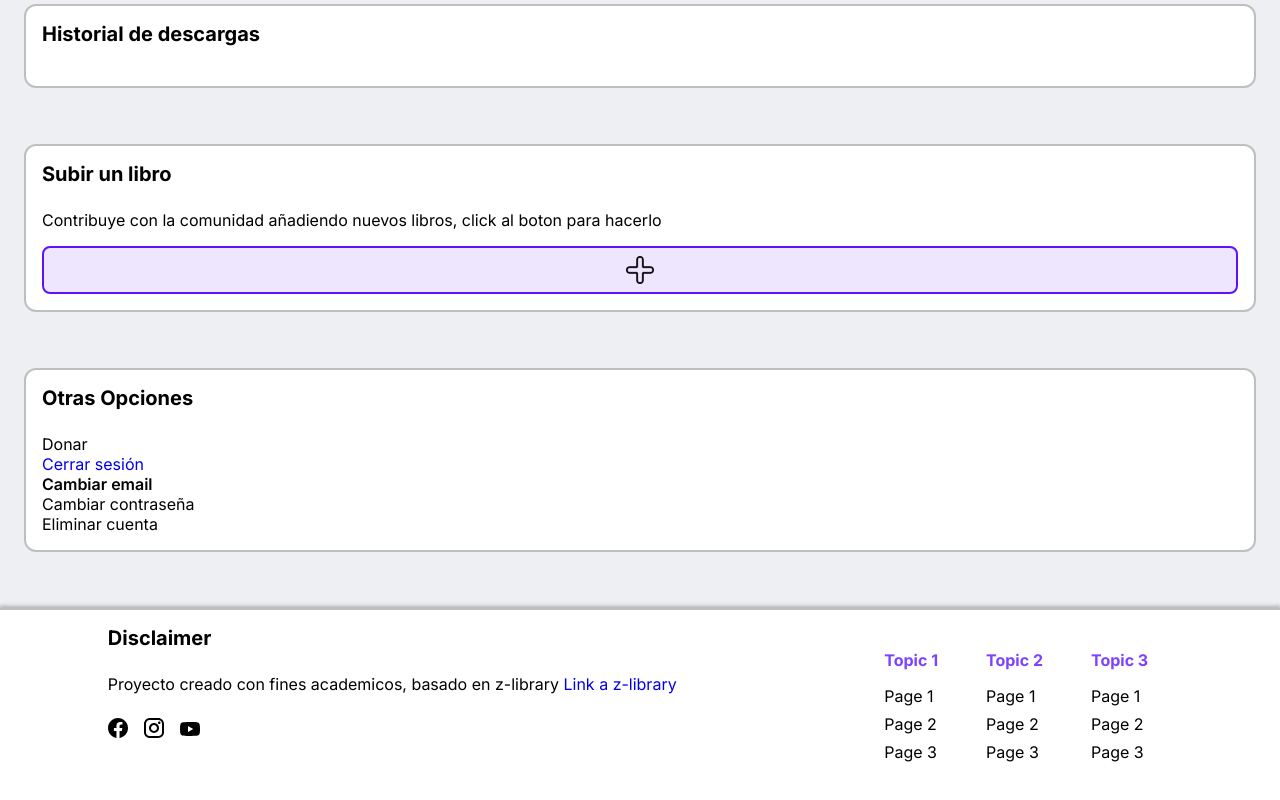
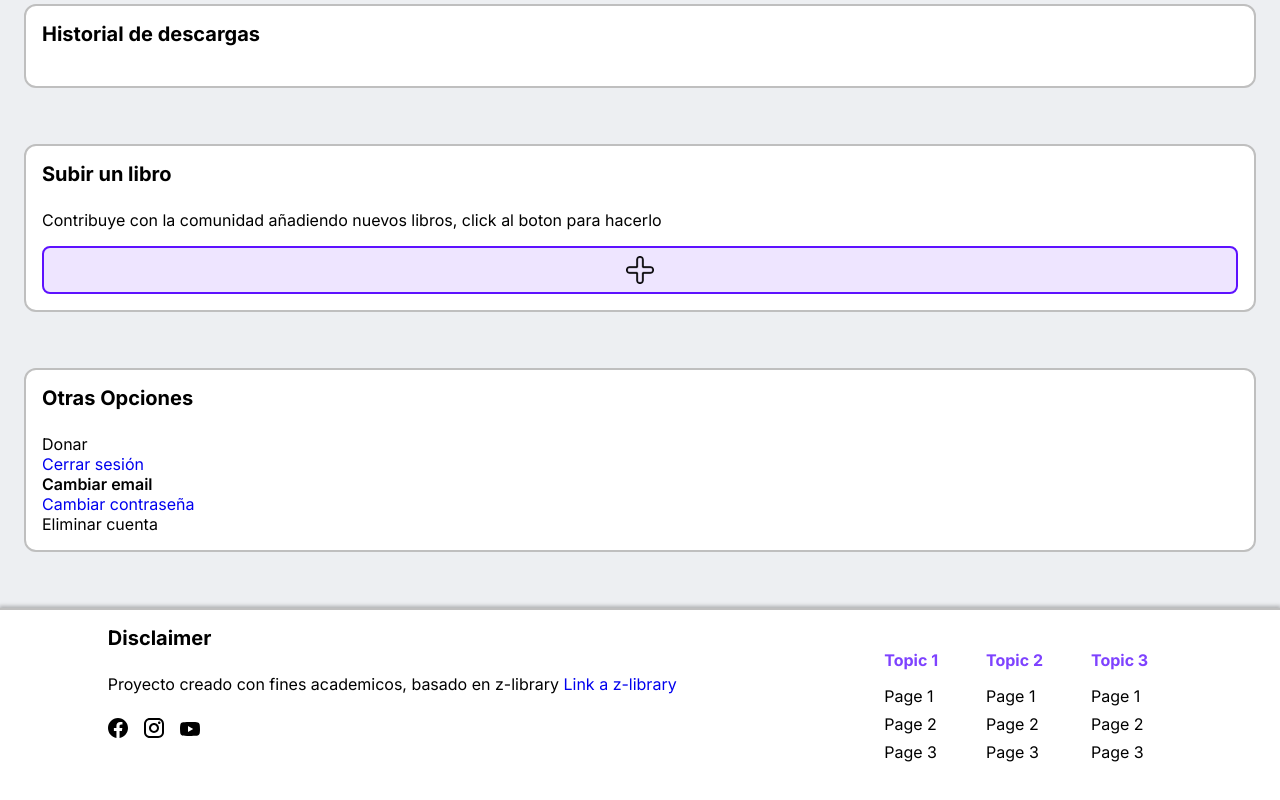
Before and after one commit to jfmonsa/AtlasBooks-front, a React (Vite) app: page /my-account in a window 1280 px wide. Shown: the part 564-1364 px from the top of the page. Built offline with nearby package versions, Linux system fonts and the light colour scheme.

Commit message:
link to page new password

```diff
--- a/src/App.jsx
+++ b/src/App.jsx
@@ -10,6 +10,7 @@ import BookInformation from "./pages/bookInformation/BookInformation.jsx";
 import RateStars from "./components/rate-stars/RateStars.jsx";
 import MyAccount from "./pages/myaccount/MyAccount.jsx";
 import ChangeUserDetails from "./pages/account/ChangeUserDetails.jsx";
+import UserPassConf from "./pages/account/UserPassConf.jsx";
 
 const App = () => {
   return (
@@ -24,6 +25,7 @@ const App = () => {
           <Route path="/recovery-account" element={<RecoveryAccount />} />
           <Route path="/send-email" element={<SendEmail />} />
           <Route path="/change-pass" element={<ChangePass />} />
+          <Route path="/confirm-password" element={<UserPassConf />} />
           <Route path="/my-account" element={<MyAccount />} />
           <Route
             path="/my-account/change-users-details"
--- a/src/pages/myaccount/MyAccount.jsx
+++ b/src/pages/myaccount/MyAccount.jsx
@@ -81,7 +81,9 @@ const MyAccountOtherOpts = () => {
             Cambiar email
           </Link>
         </li>
-        <li>Cambiar contraseña</li>
+        <li>
+          <Link to="/confirm-password">Cambiar contraseña</Link>
+        </li>
         <li>Eliminar cuenta</li>
       </ul>
     </Card>
```
